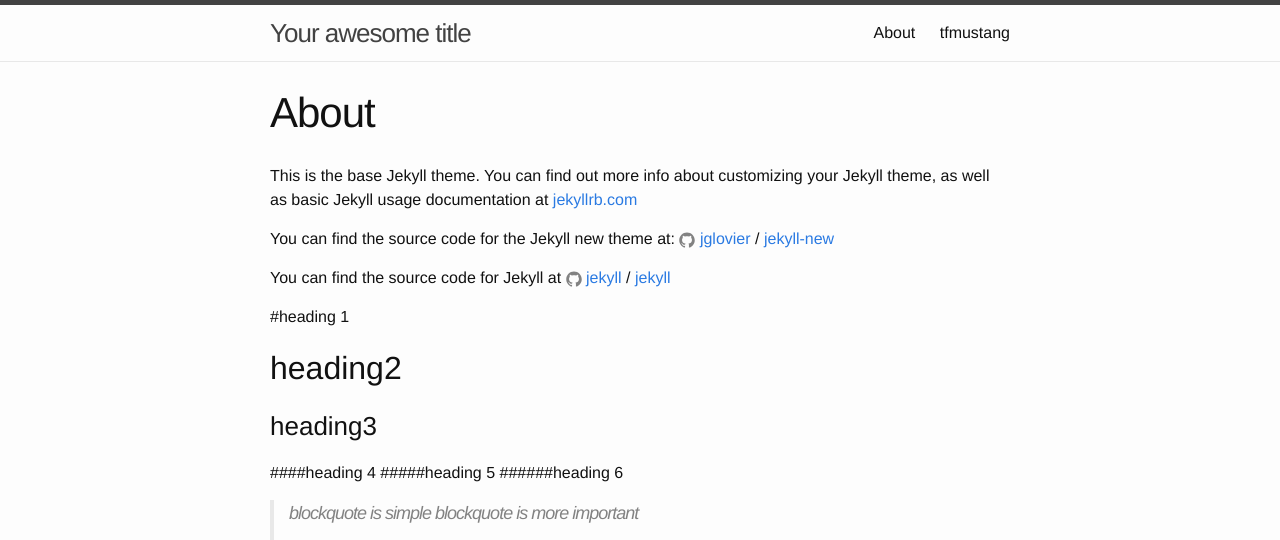
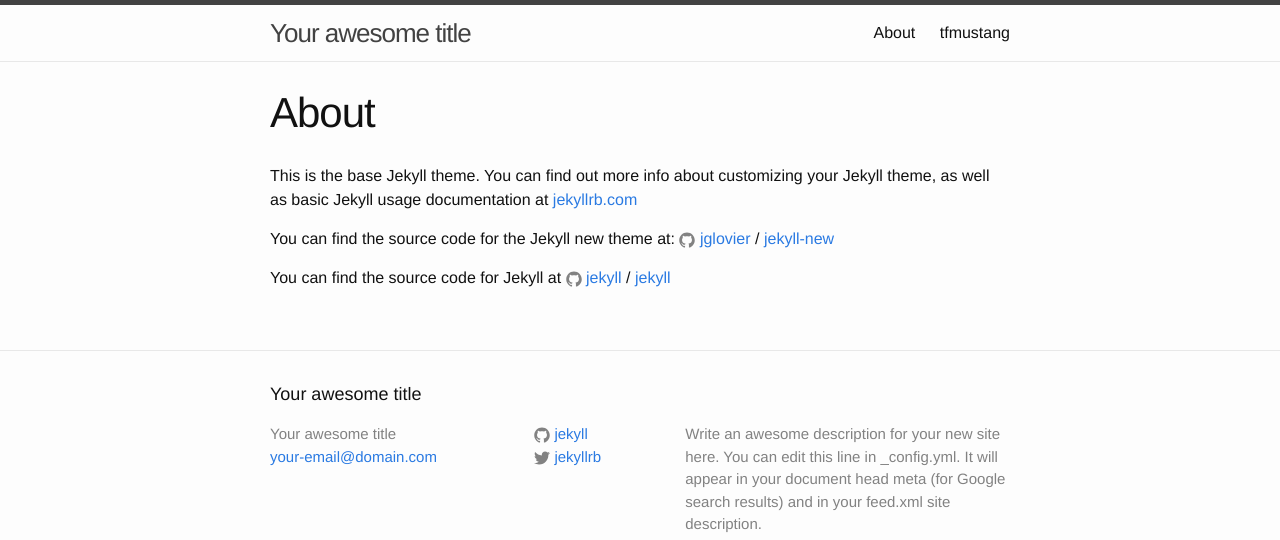
Before and after one commit to tfmustang/tfmustang.github.io, a Jekyll site: the page built from about.md, in a window 1280 px wide. Shown: the top 540 px of the page. Built offline with Jekyll 4.4.1, drawn with Linux system fonts in a browser that asks for light colours; some of the changed text lies outside the part shown.

Commit message:
Update about.md

```diff
--- a/about.md
+++ b/about.md
@@ -13,17 +13,3 @@
 You can find the source code for Jekyll at
 {% include icon-github.html username="jekyll" %} /
 [jekyll](https://github.com/jekyll/jekyll)
-
-
-#heading 1
-## heading2
-### heading3
-####heading 4
-#####heading 5
-######heading 6
-
-> blockquote is simple
-> blockquote is more important
->> double blockquote is different
-
-![only use mdfile](http://spajungja.kr)
```
